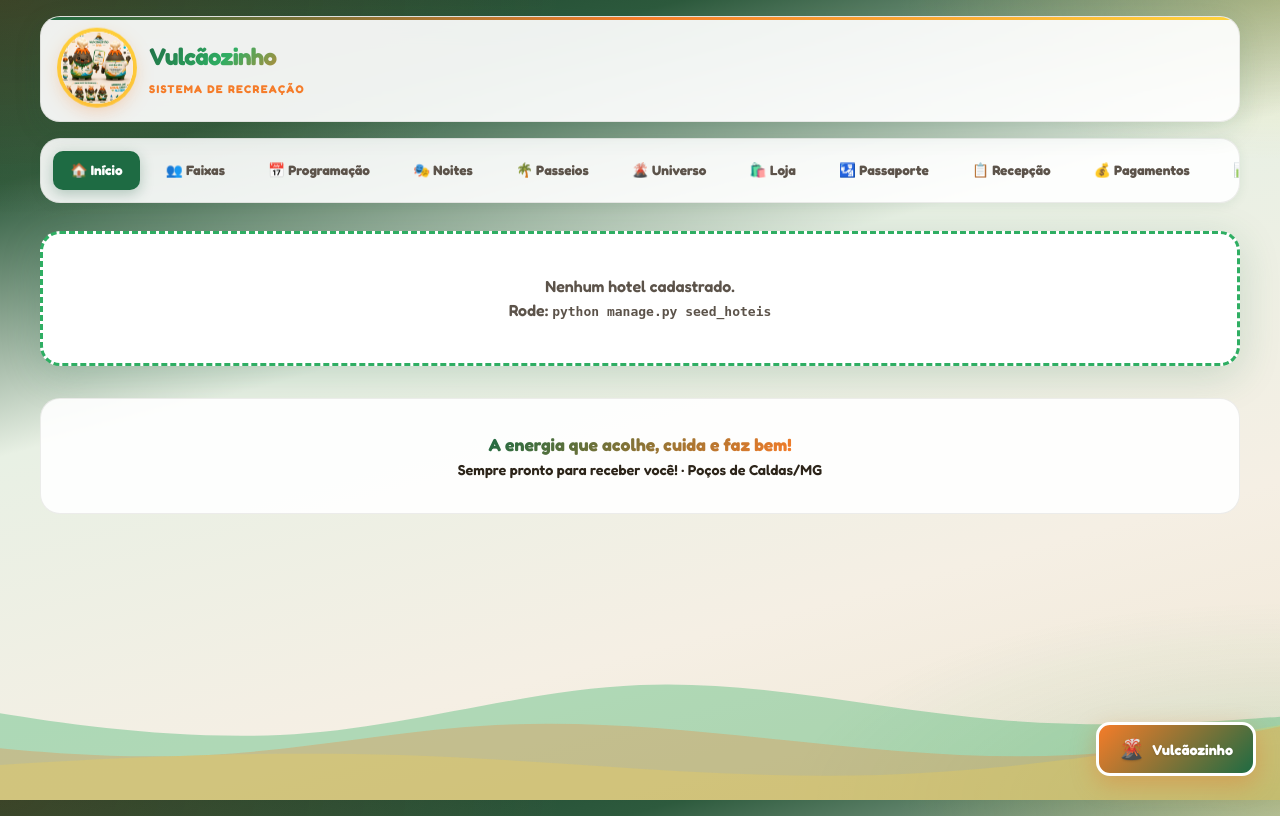
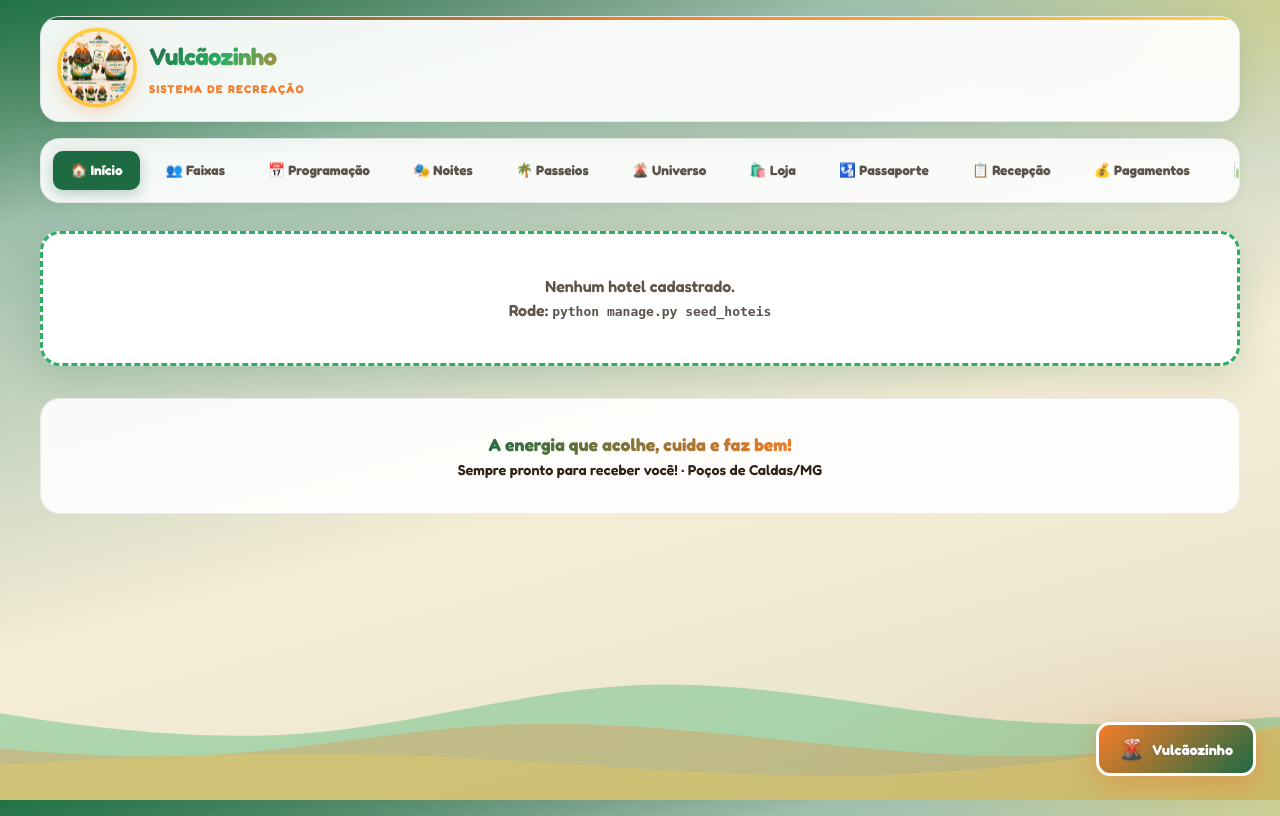
Before and after one commit to 0125mateus/universo-vulcaozinho, a Django app: page / in a window 1280 px wide. Run offline with Django 5.2, Linux system fonts and the light colour scheme; data that the repository does not hold is empty; parts of the project's set-up code (start-up, migrations or seed data) failed here and were passed over.

Commit message:
Match page backgrounds to selected hotel color palette.
Co-authored-by: Cursor <cursoragent@cursor.com>

```diff
--- a/static/css/hybrid-polish.css
+++ b/static/css/hybrid-polish.css
@@ -1,13 +1,28 @@
 /* Hybrid polish — overlays remote vulcaozinho.css without removing module styles */
 
-body {
+/*
+ * Fundo sem hotel: usa as variáveis padrão / injetadas.
+ * Com .hotel-theme, NÃO sobrescreve — hotel-themes.css define o clima de cada hotel.
+ */
+body:not(.hotel-theme) {
     background:
-        radial-gradient(ellipse 80% 50% at 0% 0%, rgba(232, 107, 31, 0.16) 0%, transparent 55%),
-        radial-gradient(ellipse 60% 40% at 100% 0%, rgba(245, 197, 24, 0.18) 0%, transparent 50%),
-        radial-gradient(ellipse 70% 45% at 100% 100%, rgba(42, 155, 87, 0.16) 0%, transparent 55%),
-        linear-gradient(165deg, #1a3d2a 0%, #2d5a3d 16%, #e8f0e4 40%, #f5efe4 72%, #f0e6d4 100%) !important;
+        radial-gradient(ellipse 80% 50% at 0% 0%, color-mix(in srgb, var(--hotel-secondary, #2A9B57) 28%, transparent) 0%, transparent 55%),
+        radial-gradient(ellipse 60% 40% at 100% 0%, color-mix(in srgb, var(--hotel-accent, #F5C518) 30%, transparent) 0%, transparent 50%),
+        radial-gradient(ellipse 70% 45% at 100% 100%, color-mix(in srgb, var(--brand-orange, var(--hotel-tertiary, #E86B1F)) 22%, transparent) 0%, transparent 55%),
+        linear-gradient(
+            165deg,
+            color-mix(in srgb, var(--hotel-primary, #165A38) 82%, #0a1210) 0%,
+            color-mix(in srgb, var(--hotel-primary, #165A38) 38%, #eef4ef) 20%,
+            color-mix(in srgb, var(--hotel-accent, #F5C518) 8%, #f5efe4) 58%,
+            color-mix(in srgb, var(--hotel-secondary, #2A9B57) 6%, #f0e6d4) 100%
+        ) !important;
     background-attachment: fixed !important;
 }
+
+body.hotel-theme {
+    background-attachment: fixed;
+}
+
 
 .wave-bg::after {
     content: none !important;
--- a/templates/base.html
+++ b/templates/base.html
@@ -10,7 +10,7 @@
     <link rel="stylesheet" href="{% static 'css/vulcaozinho.css' %}">
     <link rel="stylesheet" href="{% static 'css/hotel-themes.css' %}">
     <link rel="stylesheet" href="{% static 'css/assistant.css' %}">
-    <link rel="stylesheet" href="{% static 'css/hybrid-polish.css' %}">
+    <link rel="stylesheet" href="{% static 'css/hybrid-polish.css' %}?v=2">
     {% block extra_css %}{% endblock %}
     {% if hotel_atual %}
     <style>
--- a/templates/hospede_app/base.html
+++ b/templates/hospede_app/base.html
@@ -13,7 +13,7 @@
     <title>{% block title %}App Hóspede{% endblock %}{% if hotel %} — {{ hotel.nome }}{% else %} — Vulcãozinho{% endif %}</title>
     <link rel="preconnect" href="https://fonts.googleapis.com">
     <link href="https://fonts.googleapis.com/css2?family=Fredoka:wght@500;600;700;800&display=swap" rel="stylesheet">
-    <link rel="stylesheet" href="{% static 'css/hospede-app.css' %}?v=7">
+    <link rel="stylesheet" href="{% static 'css/hospede-app.css' %}?v=8">
     {% if hotel %}
     <style>
         :root {
```
Also changed, not shown: static/css/hospede-app.css (+10 -4 lines).
